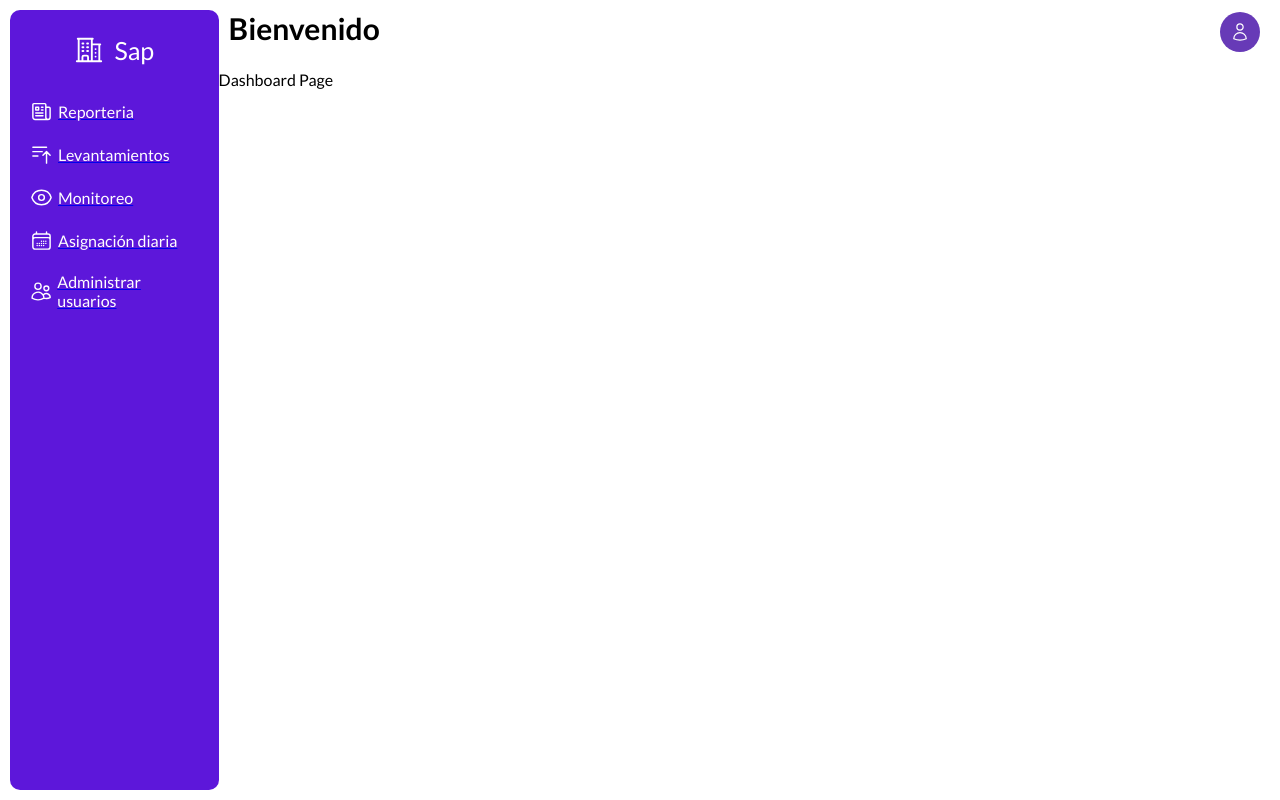
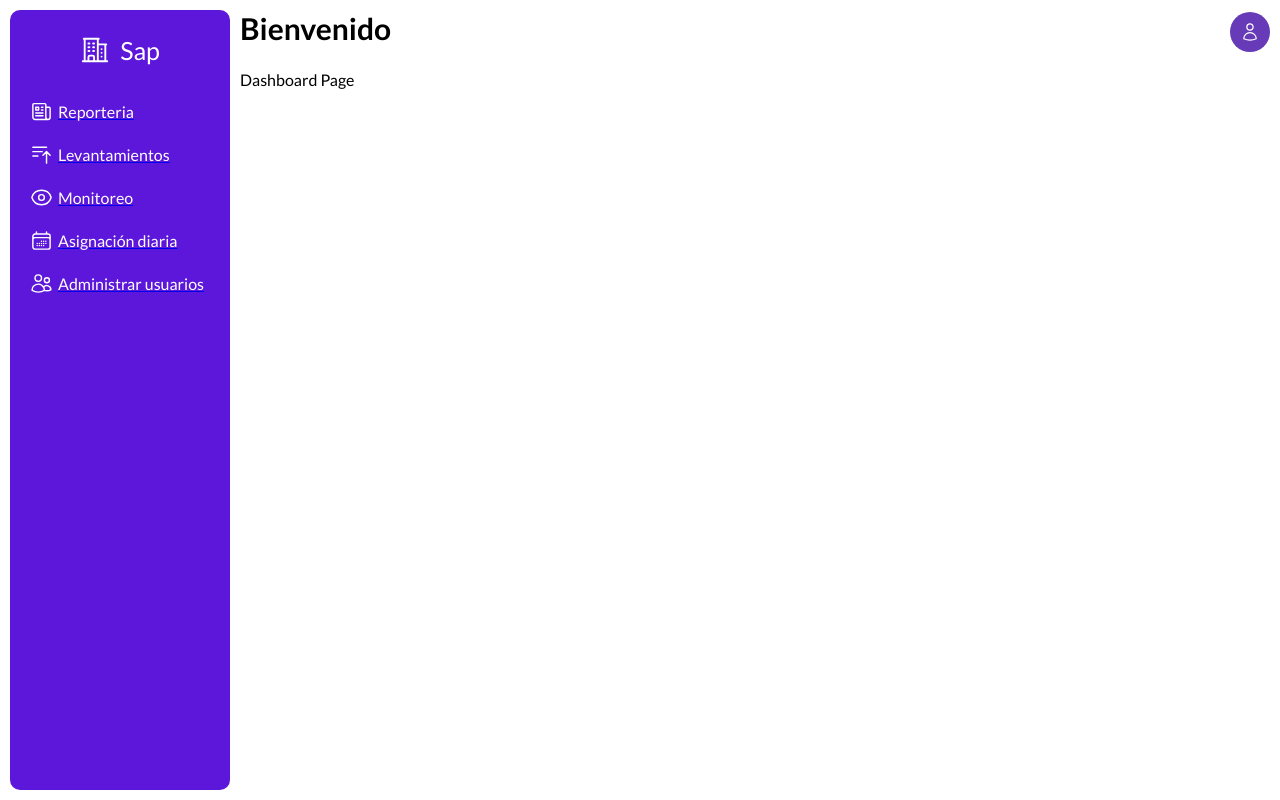
Before and after one commit to NestorEGM/sap-web-app, a Next.js app: page /dashboard in a window 1280 px wide. Built offline with nearby package versions, Linux system fonts and the light colour scheme; no server answers.

Commit message:
dashboardLayout: Se agrego overflow-y para mostrar el scroll y pequeños cambios de estilos

```diff
--- a/app/dashboard/dashboardLayout.module.css
+++ b/app/dashboard/dashboardLayout.module.css
@@ -8,9 +8,17 @@
 .sideNavWrapper {
   width: 250px;
   height: 100%;
+  margin-right: 10px;
+}
+
+.contentWrapper {
+  height: 100%;
+  width: 100%;
+  max-width: calc(100vw - 250px);
 }
 
 .content {
+  height: calc(100% - 60px);
   width: 100%;
-  height: 100%;
+  overflow-y: auto;
 }
--- a/app/dashboard/layout.tsx
+++ b/app/dashboard/layout.tsx
@@ -8,9 +8,11 @@ const Layout = ({ children }: { children: React.ReactNode }) => {
       <div className={styles.sideNavWrapper}>
         <SideNav />
       </div>
-      <div className={styles.content}>
+      <div className={styles.contentWrapper}>
         <NavbarServer />
-        {children}
+        <div className={styles.content}>
+          {children}
+        </div>
       </div>
     </div>
   );
--- a/app/ui/dashboard/navbar.module.css
+++ b/app/ui/dashboard/navbar.module.css
@@ -1,7 +1,6 @@
 .navbar {
   width: 100%;
   height: 60px;
-  padding: 0 10px;
   display: flex;
   justify-content: space-between;
 }
```
